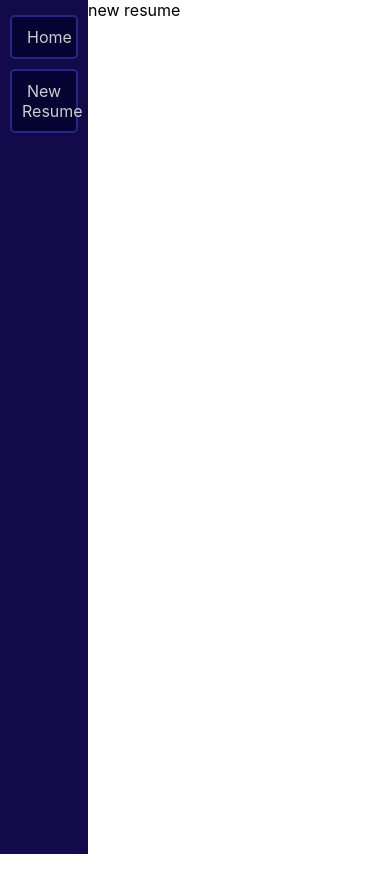
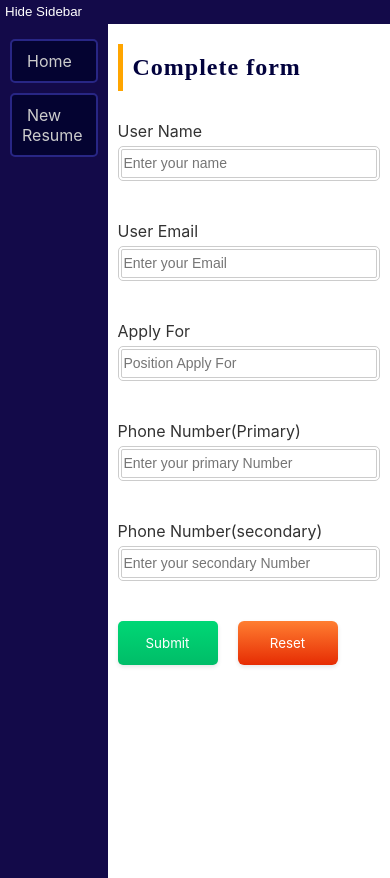
Before and after one commit to devsany/resume-builder, a React (Create React App) app: page /new_resume in a window 390 px wide. Before the commit the page ends 854 px from the top, so only its background shows below. Built offline with nearby package versions, Linux system fonts and the light colour scheme.

Commit message:
form complete till mobile numbers

```diff
--- a/src/App.css
+++ b/src/App.css
@@ -42,13 +42,13 @@ label {
   /* flex-wrap: wrap; */
 }
 .navbar_side {
-  width: 20%;
+  width: 25%;
   height: 100vh;
   padding: 5px;
   background-color: rgb(19, 10, 73);
 }
 .display {
-  width: 80%;
+  /* width: 80%; */
 }
 .navlink {
   margin-left: 5px;
@@ -157,3 +157,84 @@ h2 {
   cursor: pointer;
   font-size: 18px;
 }
+/*   <!-- HTML !-->
+<button class="button-41" role="button">Button 41</button>
+
+CSS */
+
+.button-41 {
+  background-color: initial;
+  background-image: linear-gradient(-180deg, #00d775, #00bd68);
+  border-radius: 5px;
+  box-shadow: rgba(0, 0, 0, 0.1) 0 2px 4px;
+  color: #ffffff;
+  cursor: pointer;
+  display: inline-block;
+  font-family: Inter, -apple-system, system-ui, Roboto, "Helvetica Neue", Arial,
+    sans-serif;
+  height: 44px;
+  line-height: 44px;
+  outline: 0;
+  overflow: hidden;
+  padding: 0 20px;
+  pointer-events: auto;
+  position: relative;
+  text-align: center;
+  touch-action: manipulation;
+  user-select: none;
+  -webkit-user-select: none;
+  vertical-align: top;
+  white-space: nowrap;
+  width: 100px;
+  margin: 10px;
+  z-index: 9;
+  border: 0;
+}
+
+.button-41:hover {
+  background: #00bd68;
+}
+
+.button-42 {
+  background-color: initial;
+  background-image: linear-gradient(-180deg, #ff7e31, #e62c03);
+  border-radius: 6px;
+  box-shadow: rgba(0, 0, 0, 0.1) 0 2px 4px;
+  color: #ffffff;
+  cursor: pointer;
+  display: inline-block;
+  font-family: Inter, -apple-system, system-ui, Roboto, "Helvetica Neue", Arial,
+    sans-serif;
+  height: 44px;
+  line-height: 40px;
+  outline: 0;
+  overflow: hidden;
+  padding: 0 20px;
+  pointer-events: auto;
+  position: relative;
+  text-align: center;
+  touch-action: manipulation;
+  user-select: none;
+  -webkit-user-select: none;
+  vertical-align: top;
+  white-space: nowrap;
+  width: 100px;
+  margin: 10px;
+  z-index: 9;
+  border: 0;
+  transition: box-shadow 0.2s;
+}
+
+.button-42:hover {
+  box-shadow: rgba(253, 76, 0, 0.5) 0 3px 8px;
+}
+.hideShowButton {
+  width: 100%;
+  background-color: rgb(19, 10, 73);
+  text-align: left;
+  margin-top: -5px;
+  color: #fff;
+  padding: 5px;
+  border: none;
+  cursor: pointer;
+}
--- a/src/App.js
+++ b/src/App.js
@@ -1,17 +1,28 @@
 import logo from "./logo.svg";
 import "./App.css";
 import { BrowserRouter, Route, Routes } from "react-router-dom";
-import Newresume from "./component/maincomponent/Newresume";
+import Newresume from "./component/maincomponent/new_resume/Newresume";
 import Home from "./component/maincomponent/Home/Home";
 import Nav from "./component/smallcomponent/Navbar";
+import { useState } from "react";
 
 function App() {
+  const [toggle, setToggle] = useState(true);
+  const handletoggle = () => {
+    setToggle(!toggle);
+  };
   return (
     <div className="App">
+      <button className="hideShowButton" onClick={handletoggle}>
+        {toggle ? "Hide Sidebar" : "Show Sidebar"}
+      </button>
       <div className="main">
-        <div className="navbar_side">
-          <Nav />
-        </div>
+        {toggle && (
+          <div className="navbar_side">
+            {" "}
+            <Nav />
+          </div>
+        )}
         <div className="display">
           <Routes>
             <Route path="/" element={<Home />} />
--- a/src/component/maincomponent/Newresume.jsx
+++ /dev/null
@@ -1,7 +0,0 @@
-import React from "react";
-
-const Newresume = () => {
-    return <div>new resume</div>;
-};
-
-export default Newresume;
--- /dev/null
+++ b/src/component/maincomponent/new_resume/NewResumeForm.jsx
@@ -0,0 +1,125 @@
+import React from "react";
+
+import { Formik, Form, FastField, ErrorMessage } from "formik";
+
+const initialState = {
+  name: "",
+  applyFor: "",
+  email: "",
+  phone: ["", ""],
+};
+const onSubmit = (values) => {
+  console.log(values);
+};
+const validate = (values) => {
+  const error = {};
+  if (!values.name) {
+    error.name = "Require";
+  }
+  if (!values.email) {
+    error.email = "Require";
+  }
+  if (!values.applyFor) {
+    error.applyFor = "require";
+  }
+
+  return error;
+};
+const NewResumeForm = () => {
+  return (
+    <div>
+      <Formik
+        validate={validate}
+        initialValues={initialState}
+        onSubmit={onSubmit}
+      >
+        {(props) => {
+          return (
+            <>
+              <Form>
+                <div className="all_input_field">
+                  <div className="inputField">
+                    <label htmlFor="name">User Name</label>
+                    <FastField
+                      type="text"
+                      id="name"
+                      name="name"
+                      placeholder="Enter your name"
+                    />
+                    <div className="error">
+                      <ErrorMessage name="name" />
+                    </div>
+                  </div>
+                  <div className="inputField">
+                    <label htmlFor="email">User Email</label>
+                    <FastField
+                      type="email"
+                      id="email"
+                      name="email"
+                      placeholder="Enter your Email"
+                    />
+                    <div className="error">
+                      <ErrorMessage name="email" />
+                    </div>
+                  </div>
+
+                  <div className="inputField">
+                    <label htmlFor="applyFor">Apply For</label>
+                    <FastField
+                      type="text"
+                      id="applyFor"
+                      name="applyFor"
+                      placeholder="Position Apply For"
+                    />
+                    <div className="error">
+                      <ErrorMessage name="applyFor" />
+                    </div>
+                  </div>
+                  <div className="inputField">
+                    <label htmlFor="primaryNumber">Phone Number(Primary)</label>
+                    <FastField
+                      type="number"
+                      id="primaryNumber"
+                      placeholder="Enter your primary Number"
+                      name="phone[0]"
+                    />
+                    <div className="error">
+                      <ErrorMessage name="primaryNumber" />
+                    </div>
+                  </div>
+                  <div className="inputField">
+                    <label htmlFor="secondaryNumber">
+                      Phone Number(secondary)
+                    </label>
+                    <FastField
+                      type="number"
+                      id="secondaryNumber"
+                      placeholder="Enter your secondary Number"
+                      name="phone[1]"
+                    />
+                    <div className="error">
+                      <ErrorMessage name="secondaryNumber" />
+                    </div>
+                  </div>
+                </div>
+                <button
+                  className="button-41"
+                  type="submit"
+                  disabled={props.isSubmitting}
+                >
+                  Submit
+                </button>
+
+                <button className="button-42" type="reset">
+                  Reset
+                </button>
+              </Form>
+            </>
+          );
+        }}
+      </Formik>
+    </div>
+  );
+};
+
+export default NewResumeForm;
--- /dev/null
+++ b/src/component/maincomponent/new_resume/Newresume.jsx
@@ -0,0 +1,14 @@
+import React from "react";
+import Title from "./Title";
+import NewResumeForm from "./NewResumeForm";
+
+const Newresume = () => {
+  return (
+    <div>
+      <Title />
+      <NewResumeForm />
+    </div>
+  );
+};
+
+export default Newresume;
--- /dev/null
+++ b/src/component/maincomponent/new_resume/Title.jsx
@@ -0,0 +1,11 @@
+import React from 'react'
+
+const Title = () => {
+  return (
+    <div>
+      <h2>Complete form</h2>
+    </div>
+  )
+}
+
+export default Title
```
